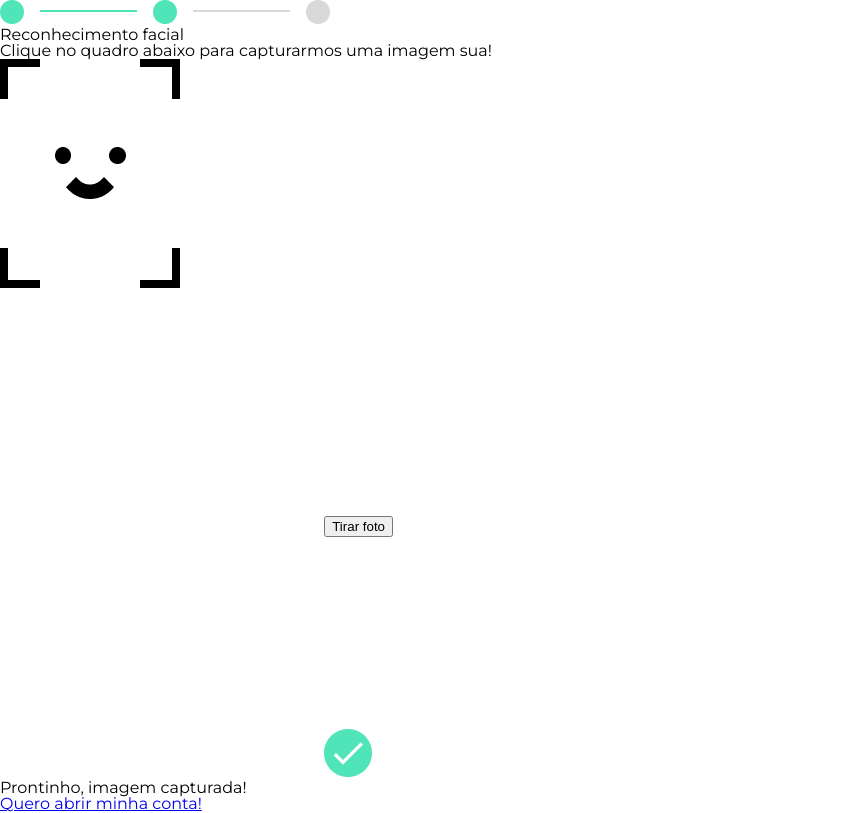
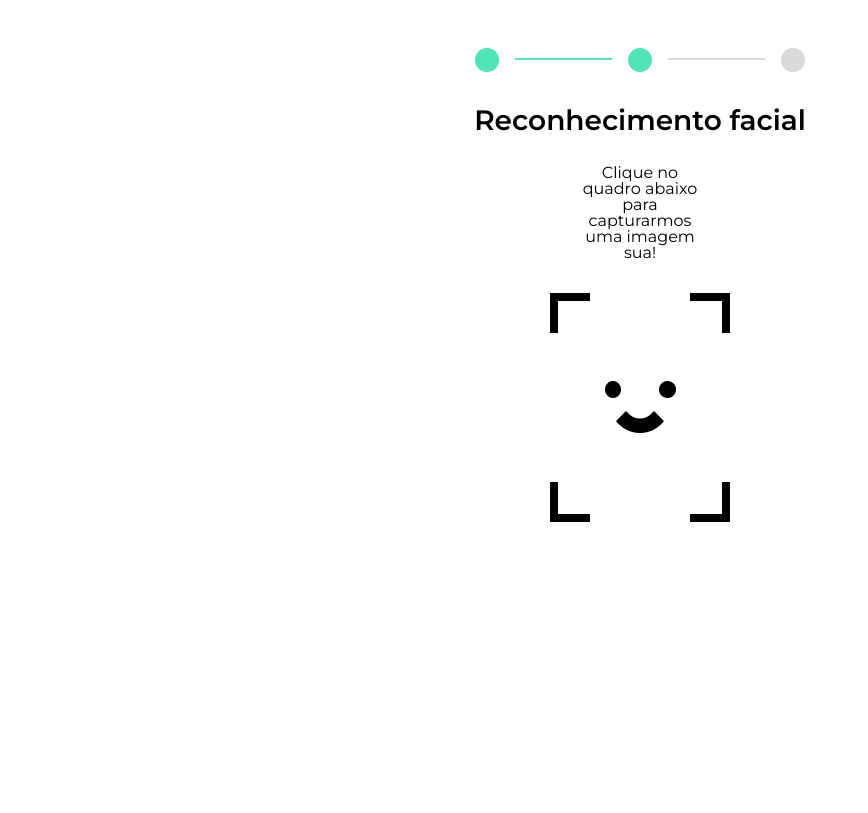
Before and after one commit to operadorbrasil7233/login2, a plain HTML site: page index.html in a window 1280 px wide. Shown: the whole page, without its empty margins (0-868 px from the left). Drawn offline with nearby package versions, Linux system fonts and the light colour scheme; files whose address does not match are found by name.

Commit message:
Update index.html

```diff
--- a/index.html
+++ b/index.html
@@ -14,8 +14,8 @@
     <link rel="stylesheet" href="https://cdnjs.cloudflare.com/ajax/libs/meyer-reset/2.0/reset.css"
         integrity="sha512-IJEbgDEF7OeKJRa0MY2PApnyJHRIsgzCveek4ec8VWQ+7KG3ZSKVNYa5xP/Gh0hVP0Mwb+gBsk+GwR3JQGhQNg=="
         crossorigin="anonymous" referrerpolicy="no-referrer" />
-    <link rel="stylesheet" href="styles.css"
-    <link rel="stylesheet" href=styles.form.css"
+    <link rel="stylesheet" href="../styles/styles.css">
+    <link rel="stylesheet" href="../styles/formulario/styles.css">
 </head>
     </header>
 
@@ -47,7 +47,7 @@
 
     </main>
 
-    <script src="/js/camera.js"></script>
+    <script src="../js/camera.js"></script>
 </body>
 
-</html>
+    </html>
```
